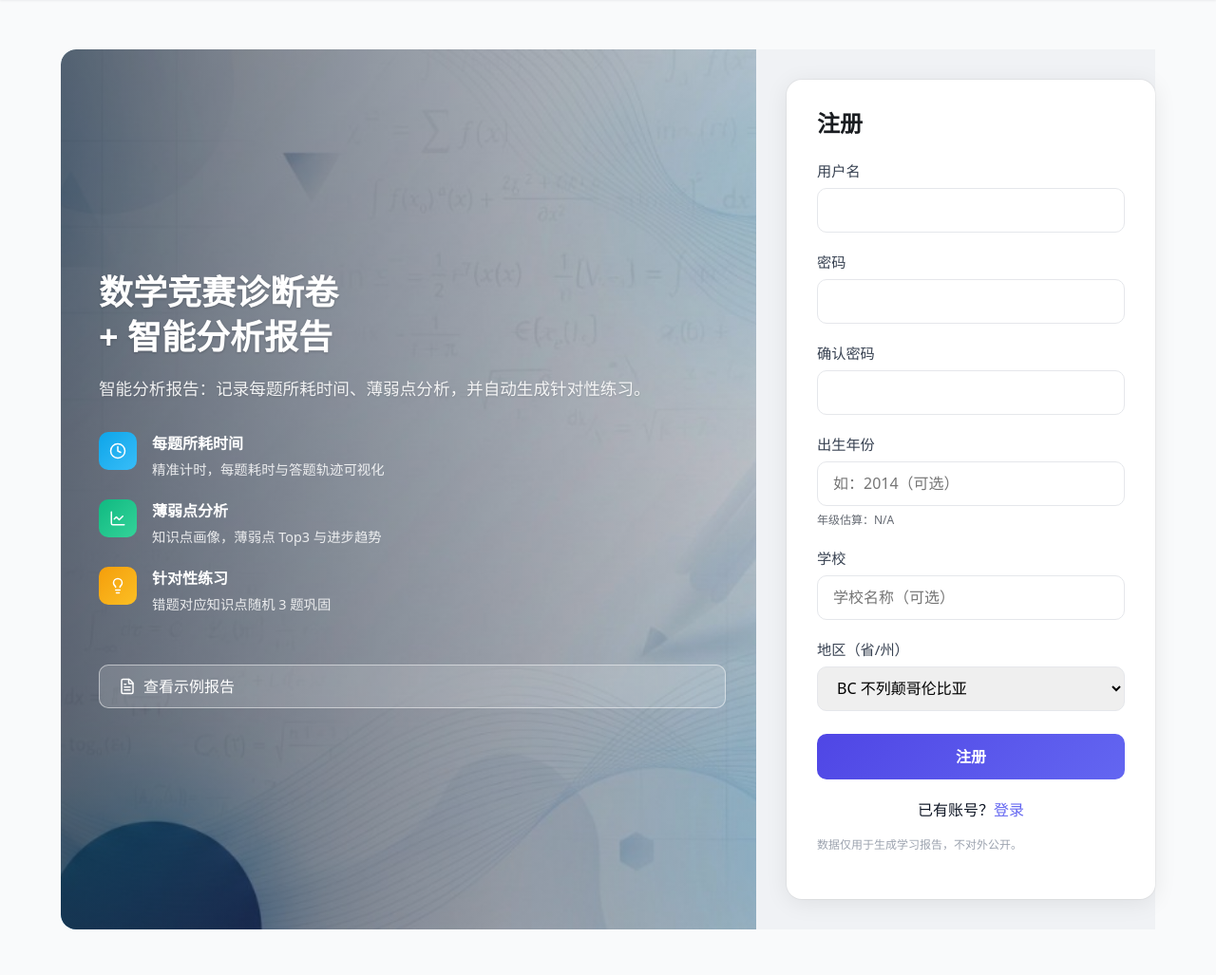
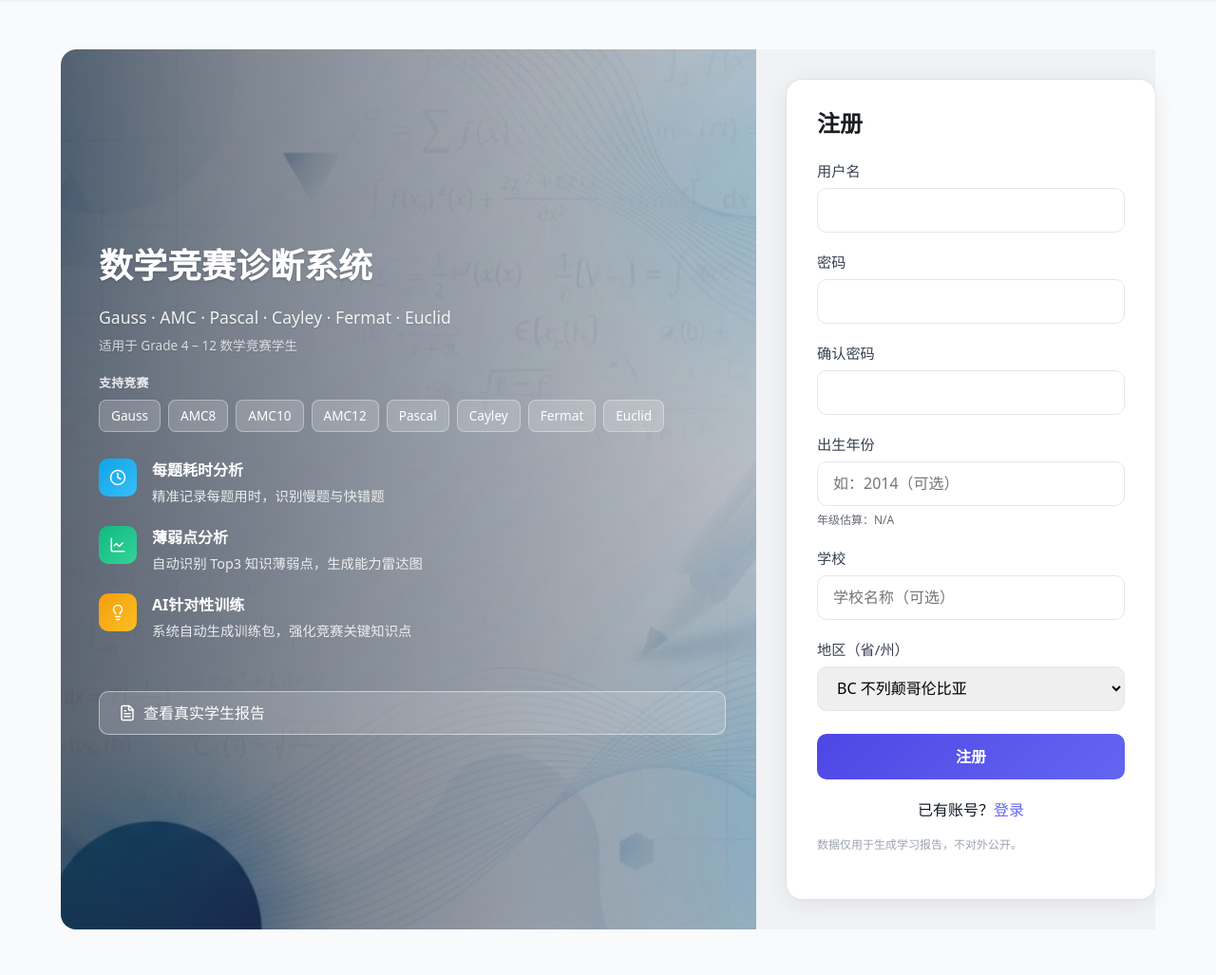
Before and after one commit to SheeepJMS/math-homework-app, a Flask app: page /diagnostic/register in a window 1280 px wide. Shown: the part 56-1083 px from the top of the page at 95% size. Run offline with Flask 3, Linux system fonts and the light colour scheme; data comes from the database, SQL or seed files in the repository; parts of the project's set-up code (start-up, migrations or seed data) failed here and were passed over; some libraries are stand-ins or nearby versions.

Commit message:
诊断登录页：左侧信息区突出多竞赛支持与价值说明

```diff
--- a/static/diagnostic/auth.css
+++ b/static/diagnostic/auth.css
@@ -87,8 +87,46 @@
   font-size: 1.1rem;
   color: rgba(255,255,255,0.9);
   line-height: 1.6;
-  margin-bottom: 2rem;
+  margin-bottom: 0.35rem;
   text-shadow: 0 1px 2px rgba(0,0,0,0.15);
+}
+
+.auth-page .auth-hero .auth-subtitle-hint {
+  font-size: 0.85rem;
+  color: rgba(255,255,255,0.75);
+  margin-bottom: 1.25rem;
+  text-shadow: 0 1px 2px rgba(0,0,0,0.1);
+}
+
+.auth-page .auth-hero .auth-competitions {
+  margin-bottom: 1.75rem;
+}
+
+.auth-page .auth-hero .auth-competitions-label {
+  display: block;
+  font-size: 0.8rem;
+  font-weight: 600;
+  color: rgba(255,255,255,0.85);
+  margin-bottom: 0.5rem;
+  text-transform: uppercase;
+  letter-spacing: 0.03em;
+}
+
+.auth-page .auth-hero .auth-competitions-tags {
+  display: flex;
+  flex-wrap: wrap;
+  gap: 0.5rem;
+}
+
+.auth-page .auth-hero .auth-tag {
+  display: inline-block;
+  padding: 0.35rem 0.75rem;
+  font-size: 0.85rem;
+  font-weight: 500;
+  color: #ffffff;
+  background: rgba(255,255,255,0.18);
+  border: 1px solid rgba(255,255,255,0.35);
+  border-radius: 8px;
 }
 
 .auth-page .auth-highlights {
--- a/templates/diagnostic/base_auth.html
+++ b/templates/diagnostic/base_auth.html
@@ -13,33 +13,47 @@
 <div class="auth-page">
   <div class="auth-container">
     <div class="auth-hero">
-      <h1>数学竞赛诊断卷<br>+ 智能分析报告</h1>
-      <p class="auth-subtitle">智能分析报告：记录每题所耗时间、薄弱点分析，并自动生成针对性练习。</p>
+      <h1>数学竞赛诊断系统</h1>
+      <p class="auth-subtitle">Gauss · AMC · Pascal · Cayley · Fermat · Euclid</p>
+      <p class="auth-subtitle-hint">适用于 Grade 4 – 12 数学竞赛学生</p>
+      <div class="auth-competitions">
+        <span class="auth-competitions-label">支持竞赛</span>
+        <div class="auth-competitions-tags">
+          <span class="auth-tag">Gauss</span>
+          <span class="auth-tag">AMC8</span>
+          <span class="auth-tag">AMC10</span>
+          <span class="auth-tag">AMC12</span>
+          <span class="auth-tag">Pascal</span>
+          <span class="auth-tag">Cayley</span>
+          <span class="auth-tag">Fermat</span>
+          <span class="auth-tag">Euclid</span>
+        </div>
+      </div>
       <ul class="auth-highlights">
         <li>
           <span class="auth-icon"><i data-lucide="clock"></i></span>
           <div>
-            <strong>每题所耗时间</strong>
-            <span>精准计时，每题耗时与答题轨迹可视化</span>
+            <strong>每题耗时分析</strong>
+            <span>精准记录每题用时，识别慢题与快错题</span>
           </div>
         </li>
         <li>
           <span class="auth-icon"><i data-lucide="line-chart"></i></span>
           <div>
             <strong>薄弱点分析</strong>
-            <span>知识点画像，薄弱点 Top3 与进步趋势</span>
+            <span>自动识别 Top3 知识薄弱点，生成能力雷达图</span>
           </div>
         </li>
         <li>
           <span class="auth-icon"><i data-lucide="lightbulb"></i></span>
           <div>
-            <strong>针对性练习</strong>
-            <span>错题对应知识点随机 3 题巩固</span>
+            <strong>AI针对性训练</strong>
+            <span>系统自动生成训练包，强化竞赛关键知识点</span>
           </div>
         </li>
       </ul>
       <a href="{{ url_for('diagnostic.sample_report') }}" class="auth-sample-btn">
-        <i data-lucide="file-text"></i> 查看示例报告
+        <i data-lucide="file-text"></i> 查看真实学生报告
       </a>
     </div>
     <div class="auth-form-col">
```
